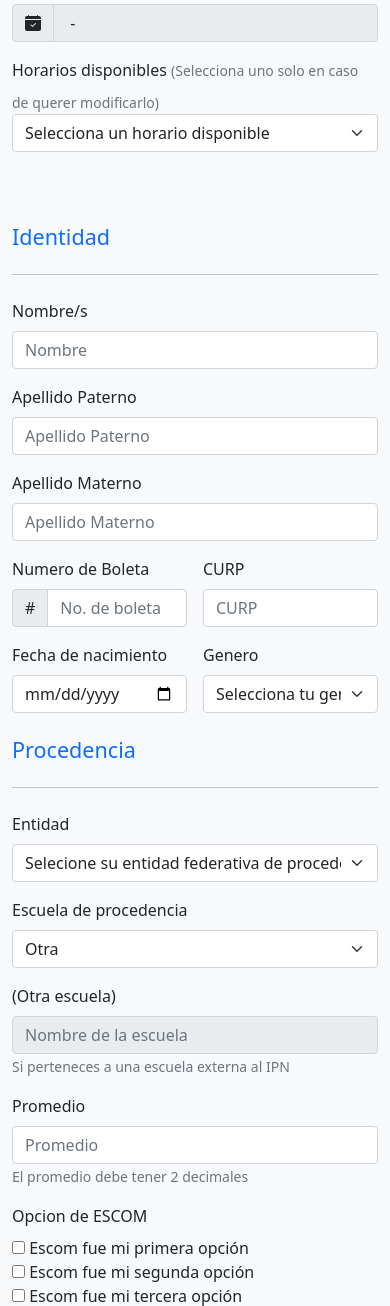
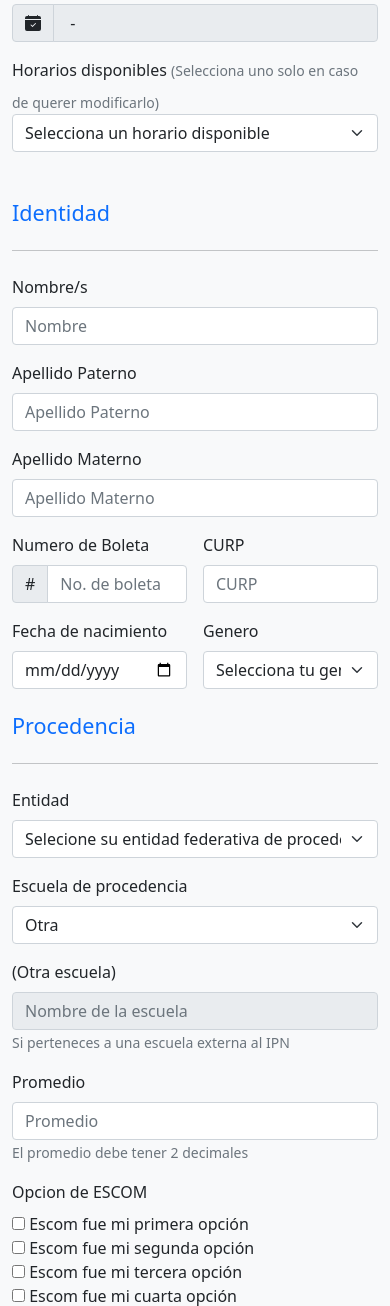
Before and after one commit to JuanBeltranG/TecWeb, a PHP site: page /EditarAlumnoAdmin.php in a window 390 px wide. Shown: the part 716-2022 px from the top of the page. Run offline with PHP 8.4, Linux system fonts and the light colour scheme; data that the repository does not hold is empty.

Commit message:
Diseño responsivo concluido

```diff
--- a/Proyecto/Controlador/ConfirmarDatos.php
+++ b/Proyecto/Controlador/ConfirmarDatos.php
@@ -161,7 +161,7 @@
             <!--Aqui empieza el formulario-->
 
             <form>
-                <div class="row g-5">
+                <div class="row g-4">
 
                      <!--Seccion de contacto-->
 
--- a/Proyecto/Controlador/ConfirmarDatosAdmin.php
+++ b/Proyecto/Controlador/ConfirmarDatosAdmin.php
@@ -157,7 +157,7 @@
             <!--Aqui empieza el formulario-->
 
             <form>
-                <div class="row g-5">
+                <div class="row g-4">
 
                      <!--Seccion de contacto-->
 
--- a/Proyecto/Controlador/ConsultarAlumno.php
+++ b/Proyecto/Controlador/ConsultarAlumno.php
@@ -132,7 +132,7 @@
             <!--Aqui empieza el formulario-->
 
             <form>
-                <div class="row g-5">
+                <div class="row g-4">
 
                      <!--Seccion de contacto-->
 
--- a/Proyecto/Controlador/EditarAlumnoAdmin.php
+++ b/Proyecto/Controlador/EditarAlumnoAdmin.php
@@ -118,7 +118,7 @@
 
             <form method="post" action="ActualizaAlumno.php" onsubmit="return validarRegistroDatos()">
 
-                <div class="row g-5">
+                <div class="row g-4">
 
                      <!--Seccion de contacto-->
 
--- a/Proyecto/Controlador/EditarInfo.php
+++ b/Proyecto/Controlador/EditarInfo.php
@@ -126,7 +126,7 @@
 
             <form method="post" action="ConfirmarDatos.php" onsubmit="return validarRegistroDatos()">
 
-                <div class="row g-5">
+                <div class="row g-4">
 
                      <!--Seccion de contacto-->
 
--- a/Proyecto/Controlador/EditarInfoAdmin.php
+++ b/Proyecto/Controlador/EditarInfoAdmin.php
@@ -126,7 +126,7 @@
 
             <form method="post" action="ConfirmarDatosAdmin.php" onsubmit="return validarRegistroDatos()">
 
-                <div class="row g-5">
+                <div class="row g-4">
 
                      <!--Seccion de contacto-->
 
--- a/Proyecto/Vista/Paginas/RegistroDatos.html
+++ b/Proyecto/Vista/Paginas/RegistroDatos.html
@@ -99,7 +99,7 @@
 
             <form method="post" action="../../Controlador/ConfirmarDatos.php" onsubmit="return validarRegistroDatos()">
 
-                <div class="row g-5">
+                <div class="row g-4">
 
                      <!--Seccion de contacto-->
 
--- a/Proyecto/Vista/Paginas/RegistroDatosAdmin.html
+++ b/Proyecto/Vista/Paginas/RegistroDatosAdmin.html
@@ -99,7 +99,7 @@
 
             <form method="post" action="../../Controlador/ConfirmarDatosAdmin.php" onsubmit="return validarRegistroDatos()">
 
-                <div class="row g-5">
+                <div class="row g-4">
 
                      <!--Seccion de contacto-->
 
```
